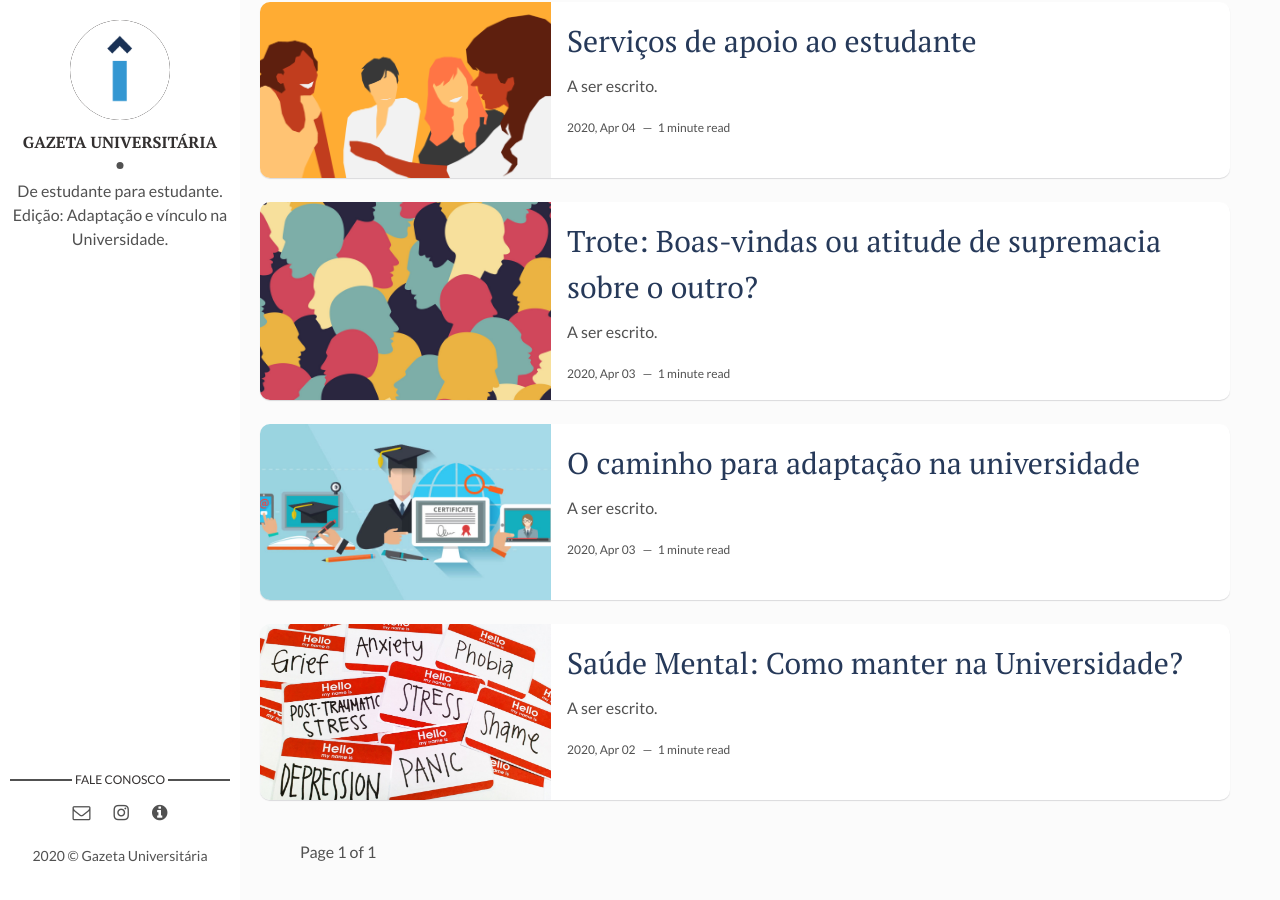
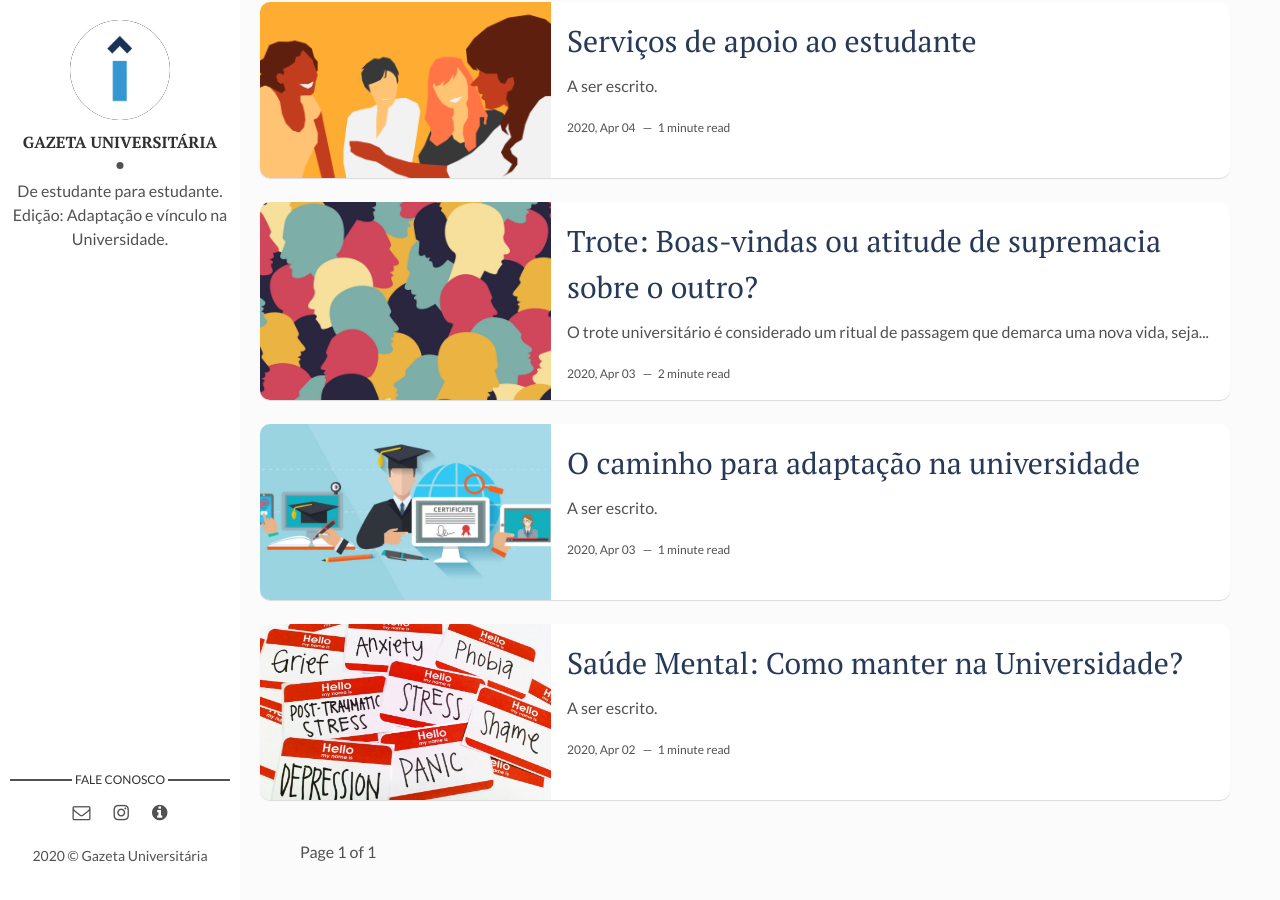
Before and after one commit to gazetauniversitaria/gazetauniversitaria.github.io, a Jekyll site: the page built from index.html, in a window 1280 px wide and 900 px high, scrolled down 818 px. Built offline with Jekyll 4.4.1, drawn with Linux system fonts in a browser that asks for light colours; the list of posts is cut into pages by our own code; part of the change alters nothing that is shown.

Commit message:
Update 2020-04-03-trote-univ.markdown

```diff
--- a/_posts/2020-04-03-trote-univ.markdown
+++ b/_posts/2020-04-03-trote-univ.markdown
@@ -7,4 +7,14 @@ img:  trote/capa.png
 tags: [Estudantes, Saúde Mental, Psicologia,Trote]
 ---
 
-A ser escrito.
+O trote universitário é considerado um ritual de passagem que demarca uma nova vida, seja com a transição do ensino médio para o ensino superior, como com a transição para a vida adulta. O trote tem como objetivo celebrar por meio de gincanas e brincadeiras a chegada de novos alunos à Universidade, porém o que tem se observado é que muitas das práticas, tem caráter violento e vexatório. Não é raro que os calouros sejam submetidos pelos seus veteranos a humilhações e situações de riscos, prejudicando a sua integridade física e mental.
+
+Muitas são as notícias vinculadas pelas diferentes mídias de trotes regados à bebida alcoólica, apelidos pejorativos, imposição de atividades que colocam os calouros em posição de subalternidade. Atitudes racistas, homofóbicas e machistas também tem sido exposta em trotes universitários, reforçando a necessidade destes assuntos serem tratados/ensinados no contexto universitário, buscando o respeito às diversidades e o combate a todo e qualquer tipo de violência. Ressalta-se que trotes violentos não contribuem para a criação de laços e relações saudáveis
+
+dentro do ambiente acadêmico. Trotes violentos também tem sido responsável pela manutenção das práticas nos anos seguintes, assim o calouro que se torna veterano se vinga do que lhe fizeram um dia, contribuindo para uma compreensão errônea de que tudo não passa de uma brincadeira, de uma tradição.
+
+A violência (velada ou explícita) contida na maioria dos trotes brasileiros contribui para consequências de ordem psicológica aos envolvidos. Transtorno de estresse pós-traumático, ansiedade e depressão são as principais psicopatologias que podem ser desencadeadas em virtude do sofrimento acometido. Os índices de insucesso escolar e evasão também possuem relação com experiências negativas no momento do ingresso à Universidade.
+
+Acreditamos que o trote deva ser uma atividade crítica, que seja realmente um rito de iniciação à cultura universitária e que promova cidadania, humanismo e democracia entre os acadêmicos. Não é a toa que algumas universidades já introduziram os trotes alternativos (doação de roupas, comida, sangue, atividades voluntárias em instituições carentes, etc.) com o intuito de acabar
+
+com essa tradição violenta que nada tem a ver com um ambiente que visa a formação de seres conscientes, humanos e ético-profissionais.
```
